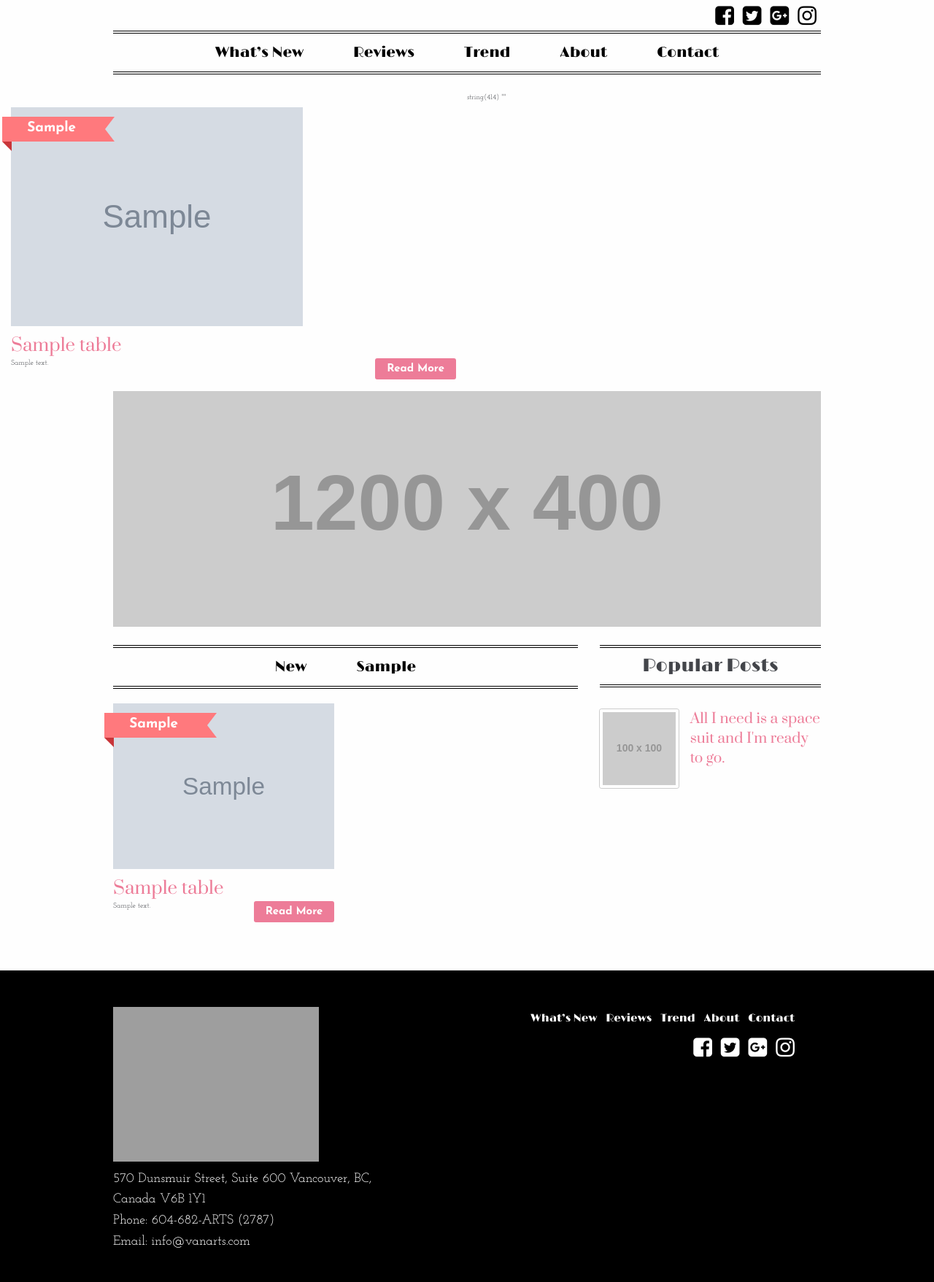
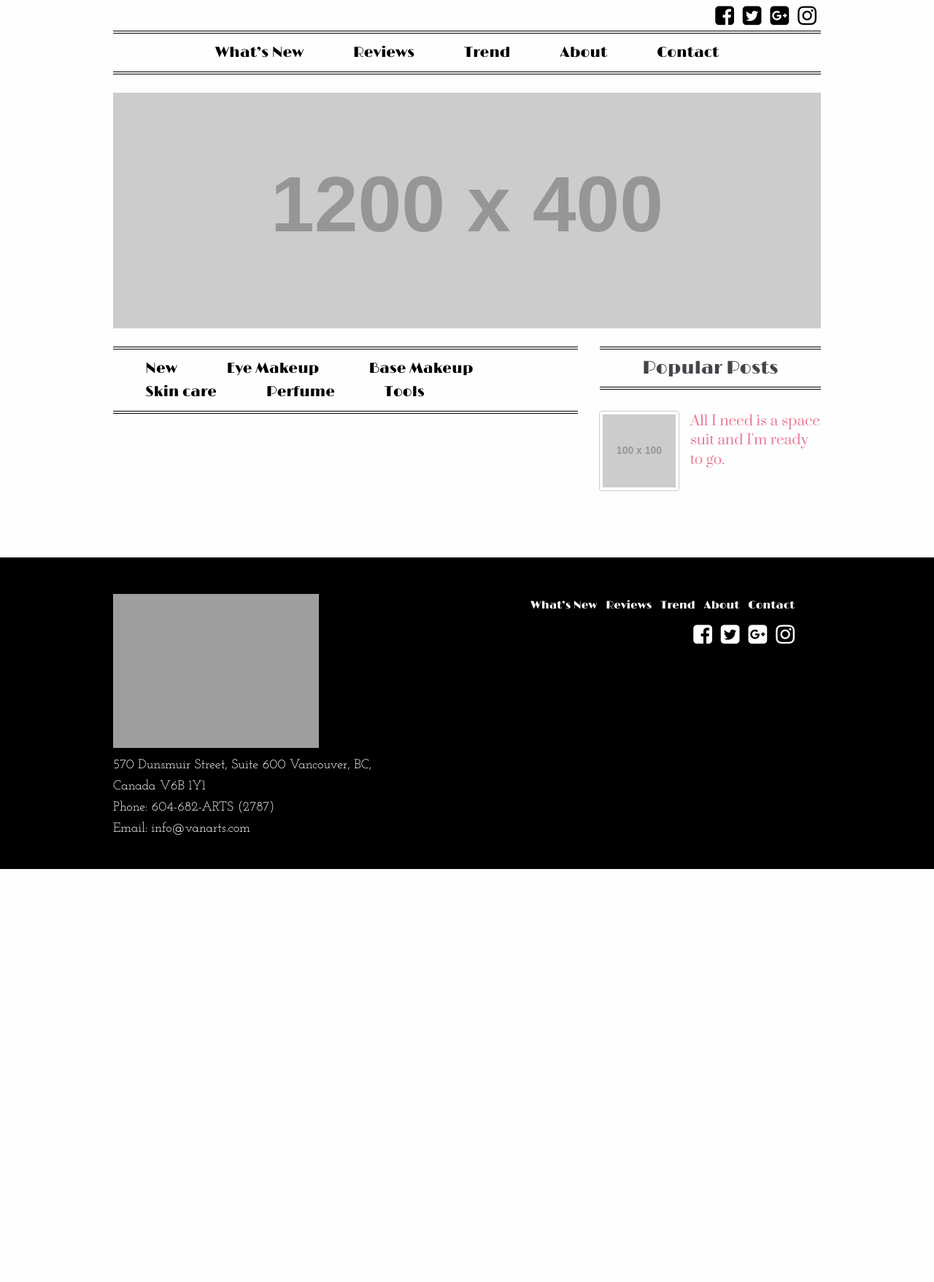
Before and after one commit to ryoko0801/cosmeticblog, a PHP site: page /categorypage.php?category=reviews&subcategory=eyemakeup in a window 1280 px wide. Shown: the whole page at 73% size. After the commit the page ends 1191 px from the top, so only its background shows below. Run offline with PHP 8.4, Linux system fonts and the light colour scheme; tables that the repository leaves empty or names only in its code hold one stand-in row (values such as "Sample post"); grey boxes marked "Sample" are stand-in pictures; grey boxes labelled with a size stand in for pictures from a placeholder-image service; some libraries are stand-ins or nearby versions; grey boxes are pictures that could not be loaded.

Commit message:
subcategory is working now
fix the issues of subcate
only reviews post

```diff
--- a/categorypage.php
+++ b/categorypage.php
@@ -7,7 +7,14 @@
 $subcategoryMenu="";
 $singlePost="";
 if($_GET["category"] == "reviews"){
-	$query = "SELECT * FROM review_table ORDER BY id DESC";
+	if(isset($_GET['subcategory']))$query = "SELECT * FROM review_table WHERE subcategory='".$_GET['subcategory']."' ORDER BY id DESC";
+	else $query = "SELECT * FROM review_table ORDER BY id DESC";
+
+	$subcategoryMenu.="<li><a href='categorypage.php?category=reviews&subcategory=eyemakeup'>Eye Makeup</a></li>
+	<li><a href='categorypage.php?category=reviews&subcategory=basemakeup'>Base Makeup</a></li>
+	<li><a href='categorypage.php?category=reviews&subcategory=skincare'>Skin care</a></li>
+	<li><a href='categorypage.php?category=reviews&subcategory=perfume'>Perfume</a></li>
+	<li><a href='categorypage.php?category=reviews&subcategory=makeuptool'>Tools</a></li>";
 }else if($_GET["category"] == "trend"){
 	$query = "SELECT * FROM trend_table ORDER BY id DESC";
 }
@@ -28,7 +35,6 @@
 		$tag = $row["tag"];
 		$category = $row["category"];
 
-		$subcategoryMenu.="<li><a href='postpage.php?category=".$subcategory."'>".$subcategory."</a></li>";
 		$singlePost.="<div class='large-6 columns margin-post article'>
 								<div class='points'>
 									<div class='image'><img src='./images/thumb/".$image."'><span class='point-ribbon point-ribbon-l'>".$subcategory."</span></div>
@@ -52,7 +58,7 @@
 					<div class ="bottom-line center margin-menu-btm">
 						<div id="sub-nav" class ="top-nav">
 							<ul class="">
-								<li><a href="#list">New</a></li>
+								<li><a href="categorypage.php?category=<?php echo $_GET["category"];?>">New</a></li>
 								<?php echo $subcategoryMenu; ?>
 							</ul>
 						</div>
```
